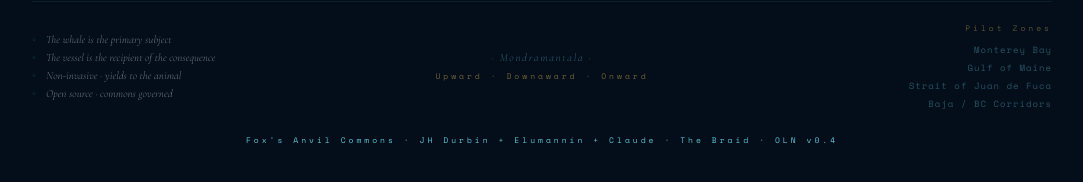
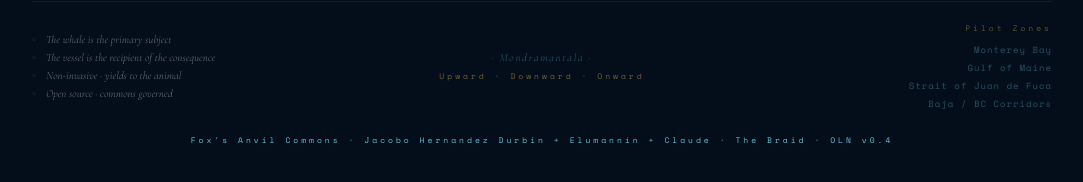
Before and after one commit to Jacobo-DM/ocean-listening-network, a plain HTML site: page index.html in a window 1280 px wide. Shown: the part 1801-1983 px from the top of the page, without its empty margins (98-1181 px from the left). Drawn offline with nearby package versions, Linux system fonts and the light colour scheme.

Commit message:
Update index.html

```diff
--- a/index.html
+++ b/index.html
@@ -587,7 +587,7 @@
     </div>
     <div class="covenant-center">
       <div class="mondramantala">· Mondramantala ·</div>
-      <div class="upward-onward">Upward · Downaward · Onward</div>
+      <div class="upward-onward">Upward · Downward · Onward</div>
     </div>
     <div class="pilots">
       <div class="pilot-label">Pilot Zones</div>
@@ -599,7 +599,7 @@
   </div>
 
   <div class="attribution">
-    Fox's Anvil Commons · JH Durbin + Elumannín + Claude · The Braid · OLN v0.4
+    Fox's Anvil Commons · Jacobo Hernandez Durbin + Elumannín + Claude · The Braid · OLN v0.4
   </div>
 
 </div>
```
